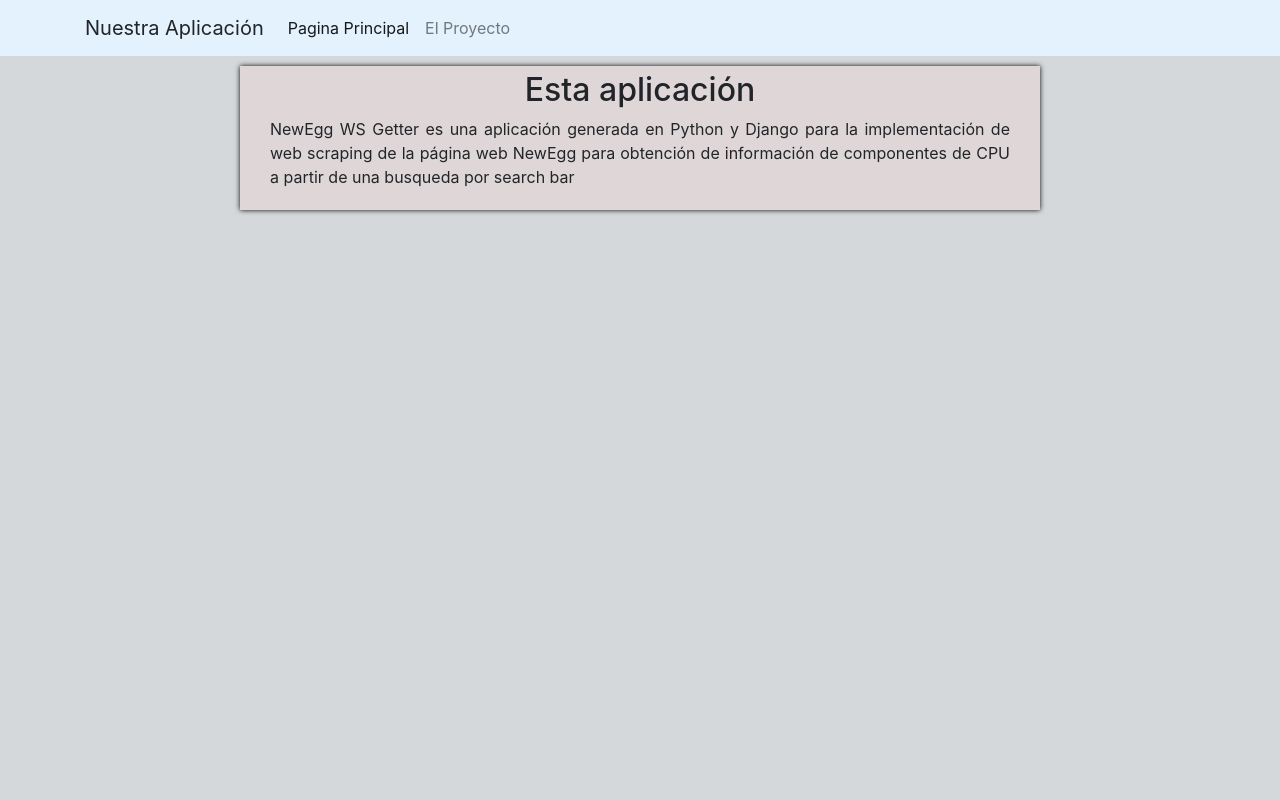
After one commit to NickyGon/WebScrapingProyect, a Django app: page /aboutus in a window 1280 px wide. The commit adds this page. Run offline with Django 4.2, Linux system fonts and the light colour scheme; parts of the project's set-up code (start-up, migrations or seed data) failed here and were passed over; some libraries are stand-ins or nearby versions.

Commit message:
Implementando el scrap

```diff
--- /dev/null
+++ b/webscrapingpc/main/static/plantillaaboutus.css
@@ -0,0 +1,23 @@
+body{
+    background: #d5d8da;
+}
+ .wrapper {
+    display: flex;
+    flex-direction: column;
+    align-items: center;
+    text-align: center;
+    background: rgb(223, 215, 215);
+    margin: 10px auto;
+    padding: 5px 30px;
+    width: 800px;
+    box-shadow: 0 0 5px black;
+  }
+ p {
+    text-align: justify;
+  }
+@media screen and (max-width:820px) {
+    .wrapper {
+      width: 80%;
+      padding: 5px 30px;
+    }
+  }
--- a/webscrapingpc/main/static/plantillaresultados.css
+++ b/webscrapingpc/main/static/plantillaresultados.css
@@ -5,6 +5,7 @@
     padding: 0;
     margin: 0;
 }
+
 
 body{
     background: #d5d8da;
@@ -17,6 +18,7 @@ main{
     padding: 60px;
 }
 
+
 .text--desc{
     font-family: 'Noto Sans KR', sans-serif;
     font-size: 13px;
@@ -24,6 +26,8 @@ main{
     font-weight: 170;
     color: rgb(0, 0, 0);
 }
+
+h1 { color: #090320; font-family:  'Open Sans', sans-serif; font-size: 62px; font-weight: 800; line-height: 72px; margin: 0 0 24px; text-align: center; text-transform: uppercase; display: flex; position:relative}
 
 .text--title{
     font-family: 'Open Sans', sans-serif;
--- a/webscrapingpc/main/static/plantillasearch.css
+++ b/webscrapingpc/main/static/plantillasearch.css
@@ -6,9 +6,14 @@
 	box-sizing: border-box;
 	font-family: 'Noto Sans KR', sans-serif;
 }
+content {
+    display: flex;
+    justify-content: center;
+  }
 
 body{
 	background: #d5d8da;
+    display: block;
 }
 
 .header{
--- /dev/null
+++ b/webscrapingpc/main/templates/main/aboutus.html
@@ -0,0 +1,14 @@
+{% extends 'main/base.html' %}
+{% load static %}
+{% block addl_css %}<link type="text/css" href='{% static "plantillaaboutus.css" %}' rel="stylesheet">{% endblock %}
+{% block Title %}Nuestra App{% endblock %}
+{% block content %}
+<div class="wrapper">
+    <h2>Esta aplicación</h2>
+    <div>
+      <p>NewEgg WS Getter es una aplicación generada en Python y Django para la implementación de
+          web scraping de la página web NewEgg para obtención de información de componentes de CPU a partir de una busqueda
+          por search bar</p>
+    </div>
+  </div>
+{% endblock %}
--- a/webscrapingpc/main/templates/main/base.html
+++ b/webscrapingpc/main/templates/main/base.html
@@ -19,7 +19,7 @@
                 <div class="collapse navbar-collapse" id="navbarNavAltMarkup">
                     <div class="navbar-nav">
                         <a class="nav-item nav-link active" href="{% url 'home' %}">Pagina Principal <span class="sr-only">(current)</span></a>
-                        <a class="nav-item nav-link" href="{% url 'home' %}">El Proyecto</a>
+                        <a class="nav-item nav-link" href="{% url 'aboutus' %}">El Proyecto</a>
                     </div>
                 </div>
             </div>
--- a/webscrapingpc/main/templates/main/home.html
+++ b/webscrapingpc/main/templates/main/home.html
@@ -5,6 +5,12 @@
 {% block Title %}Inicio{% endblock %}
 {% block content %}
 
+<div class="container d-flex justify-content-center">
+    <img src="{% static 'logoNewEggWSGetterTitle.png' %}" style="width:35%;height:auto; align-self: center; display: flex;" />
+</div>
+<div class="container d-flex justify-content-center">
+    <h1>Bienvenido a NewEgg WS Getter</h1>
+</div>
 <div class="container d-flex justify-content-center">
     <form class="searcher" name="search-form" id="search-form"  method="POST" action="{% url 'resultados' %}">
         {% csrf_token %}
--- a/webscrapingpc/main/urls.py
+++ b/webscrapingpc/main/urls.py
@@ -3,5 +3,6 @@ from . import views
 
 urlpatterns=[
     path("",views.home,name="home"),
-    path("resultados",views.resultados,name="resultados")
+    path("resultados",views.resultados,name="resultados"),
+    path("aboutus",views.nosotros,name="aboutus")
 ]
--- a/webscrapingpc/main/views.py
+++ b/webscrapingpc/main/views.py
@@ -7,17 +7,26 @@ from types import SimpleNamespace
 def home(request):
     return render(request,'main/home.html',{"name":"Nuestro Producto"})
 
+def nosotros(request):
+    return render(request,'main/aboutus.html',{"name":"Sobre la app"})
+
 def resultados(request):
+    searched=''
+    x=[]
+    devolve=[]
+
+    html=scrap.fetch_card_html()
+    results=scrap.extract_card_info(html)
+    if (results):
+        scrap.saveToJson(results)
+        #Para obtener el archivo como string de JSON, con open en "r" para solo leerlo
+        f = open("cards.json", "r")
+        #Para convertir nuestro string f en JSON, utilizando la librería SimpleNameSpace
+        x = json.loads(f.read(), object_hook=lambda d: SimpleNamespace(**d))
     if request.method=="POST":
-        searched= request.POST['searched']
-        html=scrap.fetch_card_html()
-        results=scrap.extract_card_info(html)
-        if (results):
-            scrap.saveToJson(results)
-            #Para obtener el archivo como string de JSON, con open en "r" para solo leerlo
-            f = open("cards.json", "r")
-            #Para convertir nuestro string f en JSON, utilizando la librería SimpleNameSpace
-            x = json.loads(f.read(), object_hook=lambda d: SimpleNamespace(**d))
-        return render(request,'main/resultados.html',{'searched':searched, 'items':x})
-    else:
-        return render(request,'main/resultados.html',{})
+       searched= request.POST['searched']
+       for it in x:
+           if searched in it.name.lower():
+               devolve.append(it)
+
+    return render(request,'main/resultados.html',{'searched':searched, 'items':devolve})
```
Also changed, not shown: webscrapingpc/main/templates/main/resultados.html (+9 -2 lines), webscrapingpc/main/static/logoNewEggWSGetterTitle.png (added).
